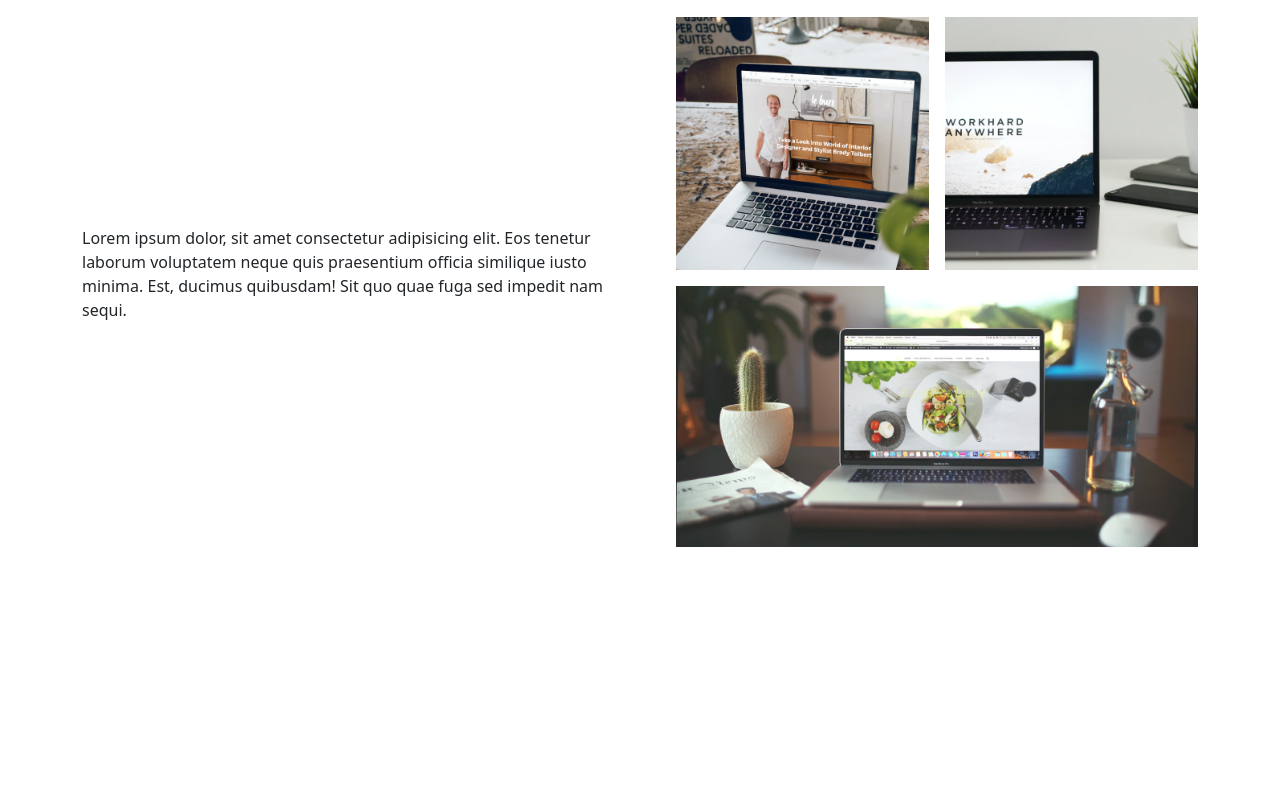
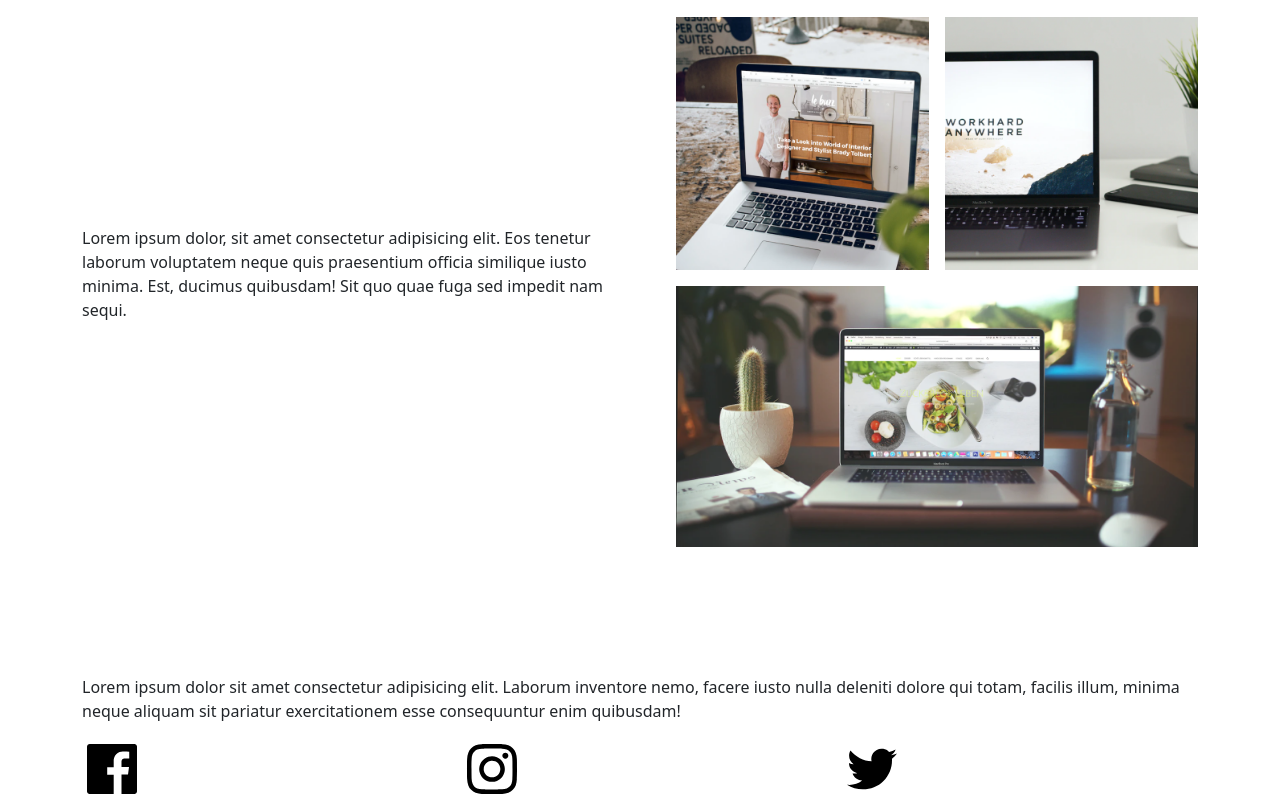
Before and after one commit to roberthouse38/Portofolio, a plain HTML site: page index.html in a window 1280 px wide. Shown: the part 1311-2111 px from the top of the page. Before the commit the page ends 1858 px from the top, so only its background shows below. Drawn offline with nearby package versions, Linux system fonts and the light colour scheme.

Commit message:
image add

```diff
--- a/index.html
+++ b/index.html
@@ -150,6 +150,24 @@
     </div>
   </section>
 
+  <section id="contact" class="contact container">
+    <div class="row">
+        <div class="col">
+          <p>Lorem ipsum dolor sit amet consectetur adipisicing elit. Laborum inventore nemo, facere iusto nulla deleniti dolore qui totam, facilis illum, minima neque aliquam sit pariatur exercitationem esse consequuntur enim quibusdam!</p>
+            <div class="row">
+                <div class="col">
+                  <img src="images/Facebook.svg">
+                </div>
+                <div class="col">
+                  <img src="images/Instagram.svg">
+                </div>
+                <div class="col">
+                  <img src="images/Twitter.svg">
+                </div>
+            </div>
+        </div>
+    </div>
+  </section>
 
   </body>
 </html>
```
Also changed, not shown: images/Facebook.svg (added), images/Instagram.svg (added), images/Twitter.svg (added).
